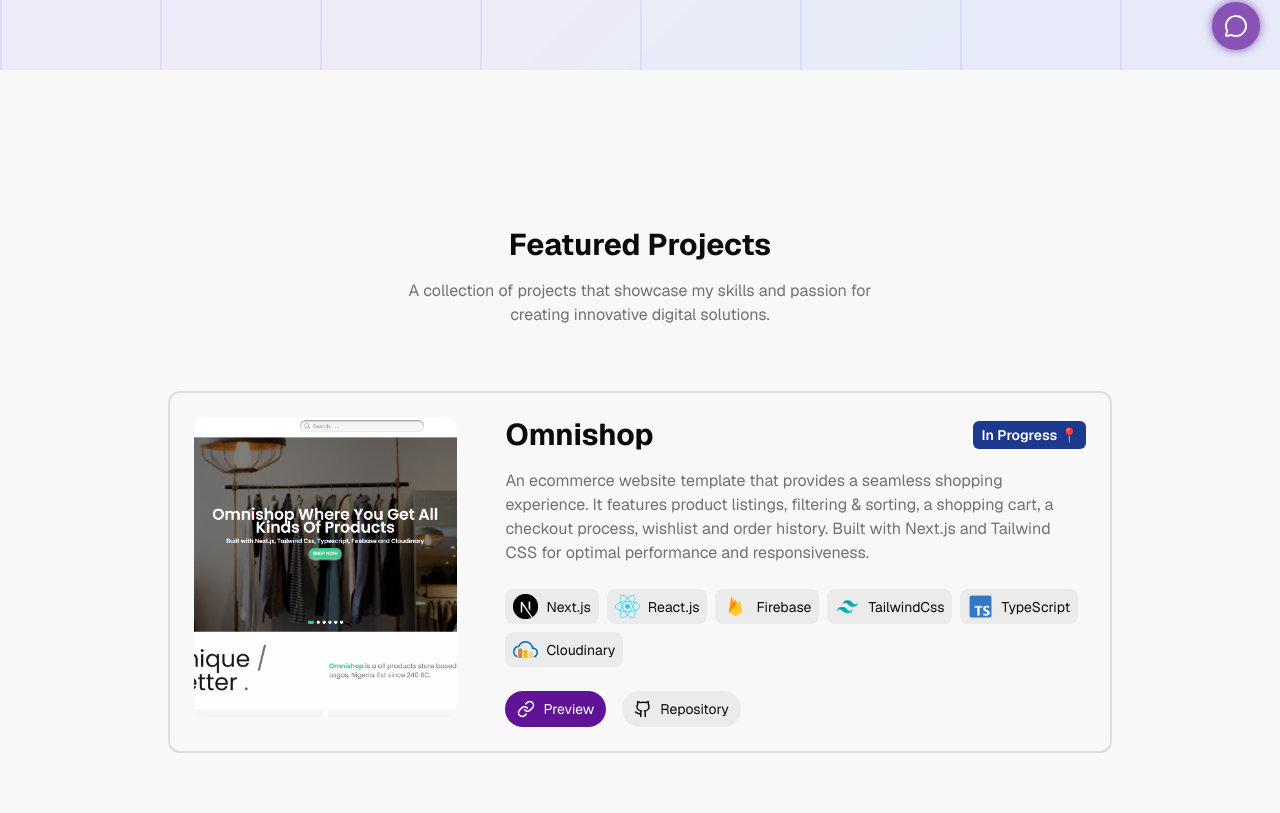
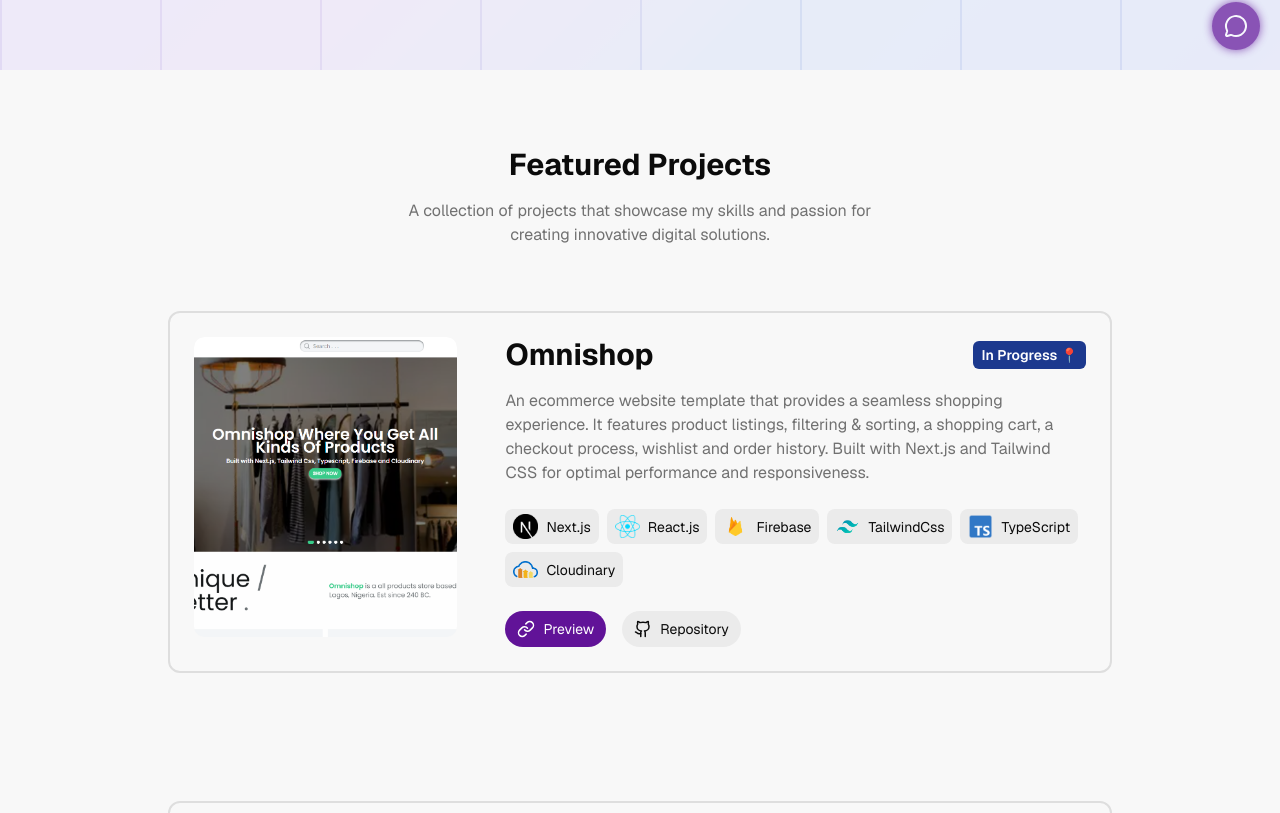
Before and after one commit to SAMCOM-07/samuel-portfolio-next, a Next.js app: page / in a window 1280 px wide. Shown: the part 730-1543 px from the top of the page. Built offline with nearby package versions, Linux system fonts and the light colour scheme.

Commit message:
updated project padding

```diff
--- a/src/components/Projects.tsx
+++ b/src/components/Projects.tsx
@@ -36,7 +36,7 @@
   const projectsDataSlice = projectsData.slice(0, 2);
 
   return (
-    <div className="w-full relative mt-22 pt-16 pb-6 conpad slide-up-animation">
+    <div className="w-full relative mt-18 pb-6 conpad slide-up-animation">
       <h1 className="text-center">Featured Projects</h1>
       <p className="text-center mx-auto text-muted-foreground mt-4 max-w-lg">
         A collection of projects that showcase my skills and passion for creating innovative digital solutions.
```
